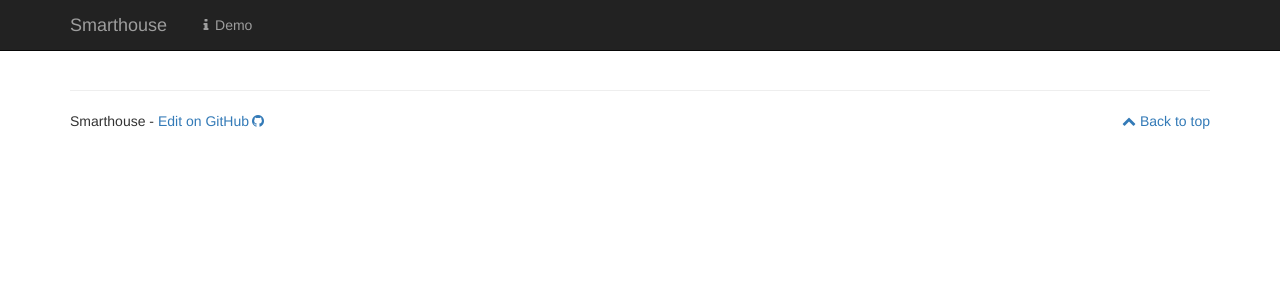
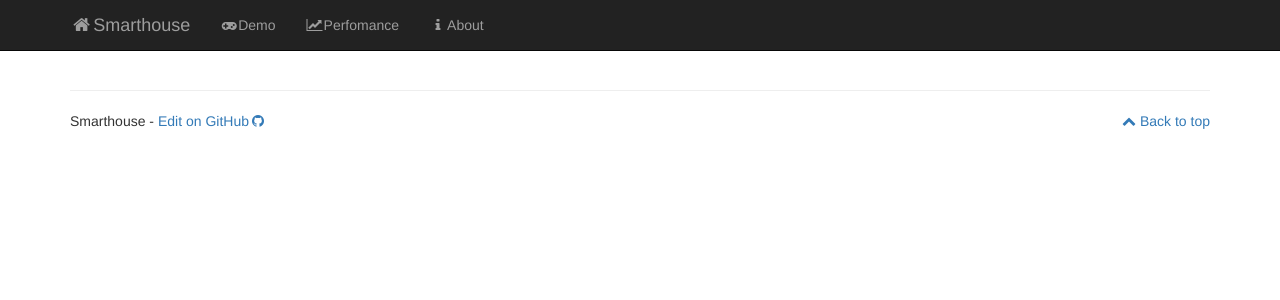
Before and after one commit to aletundo/smarthouse, a Flask app: template src/templates/layout.html in a window 1280 px wide. Shown: the top 300 px of the page. Run offline with Flask 2, Linux system fonts and the light colour scheme; the template is opened without the code that fills it, so the values that code supplies are empty; some libraries are stand-ins or nearby versions.

Commit message:
Added peformance and about nav links
Signed-off-by: Alessandro Tundo <alessandrotundo94@gmail.com>

```diff
--- a/src/templates/layout.html
+++ b/src/templates/layout.html
@@ -47,13 +47,19 @@
           <span class="icon-bar"></span>
           <span class="icon-bar"></span>
         </button>
-        <a class="navbar-brand" href="/">Smarthouse</a>
+        <a class="navbar-brand" href="/"><i class="fa fa-home fa-fw" aria-hidden="true"></i>Smarthouse</a>
       </div>
       <!-- Collect the nav links, forms, and other content for toggling -->
       <div class="collapse navbar-collapse" id="bs-example-navbar-collapse-1">
         <ul class="nav navbar-nav">
           <li>
-            <a href="/about"><i class="fa fa-info fa-fw" aria-hidden="true"></i>Demo</a>
+            <a href="/"><i class="fa fa-gamepad fa-fw" aria-hidden="true"></i></i>Demo</a>
+          </li>
+          <li>
+            <a href="/"><i class="fa fa-line-chart fa-fw" aria-hidden="true"></i>Perfomance</a>
+          </li>
+          <li>
+            <a href="/"><i class="fa fa-info fa-fw" aria-hidden="true"></i>About</a>
           </li>
         </ul>
       </div>
```
